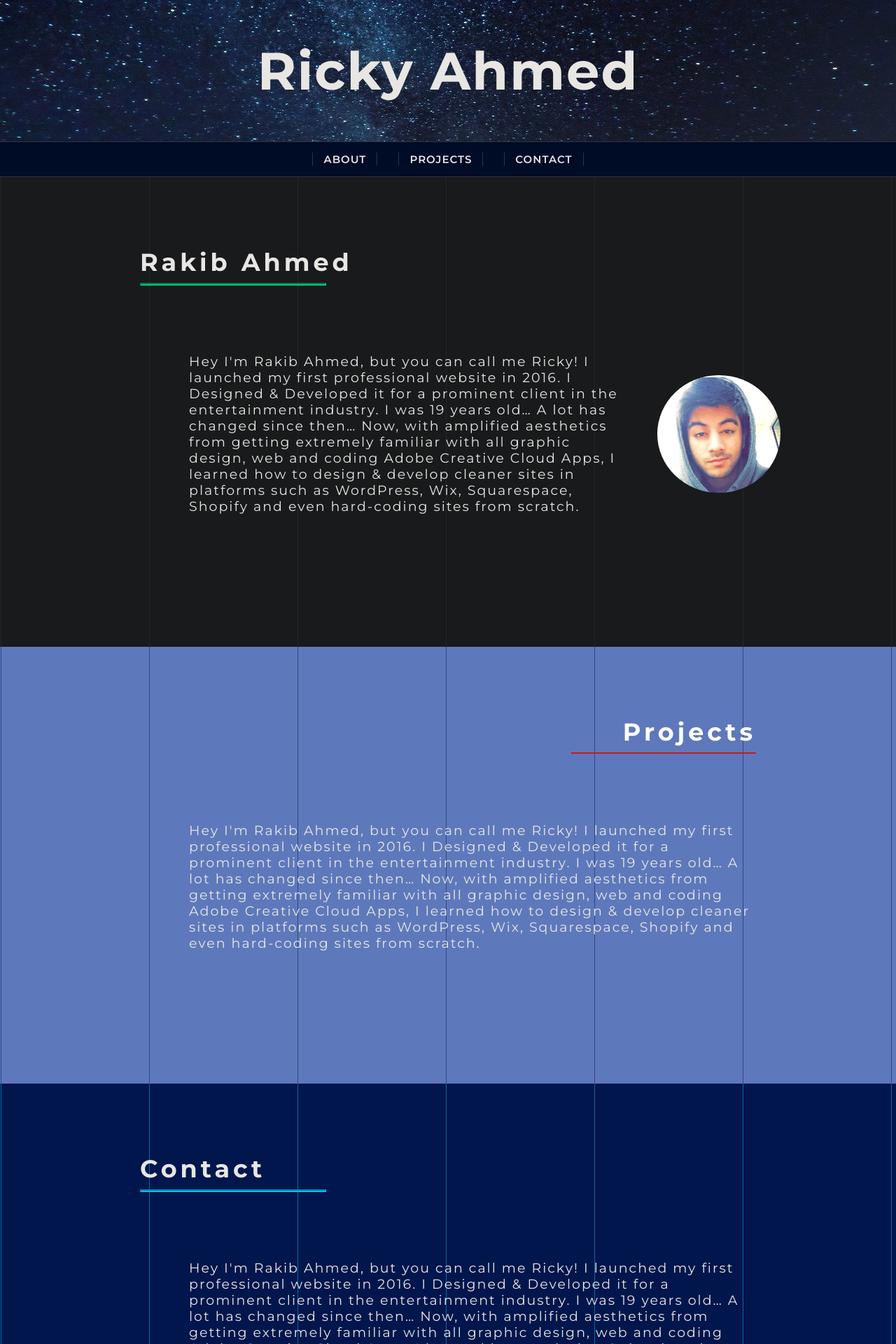
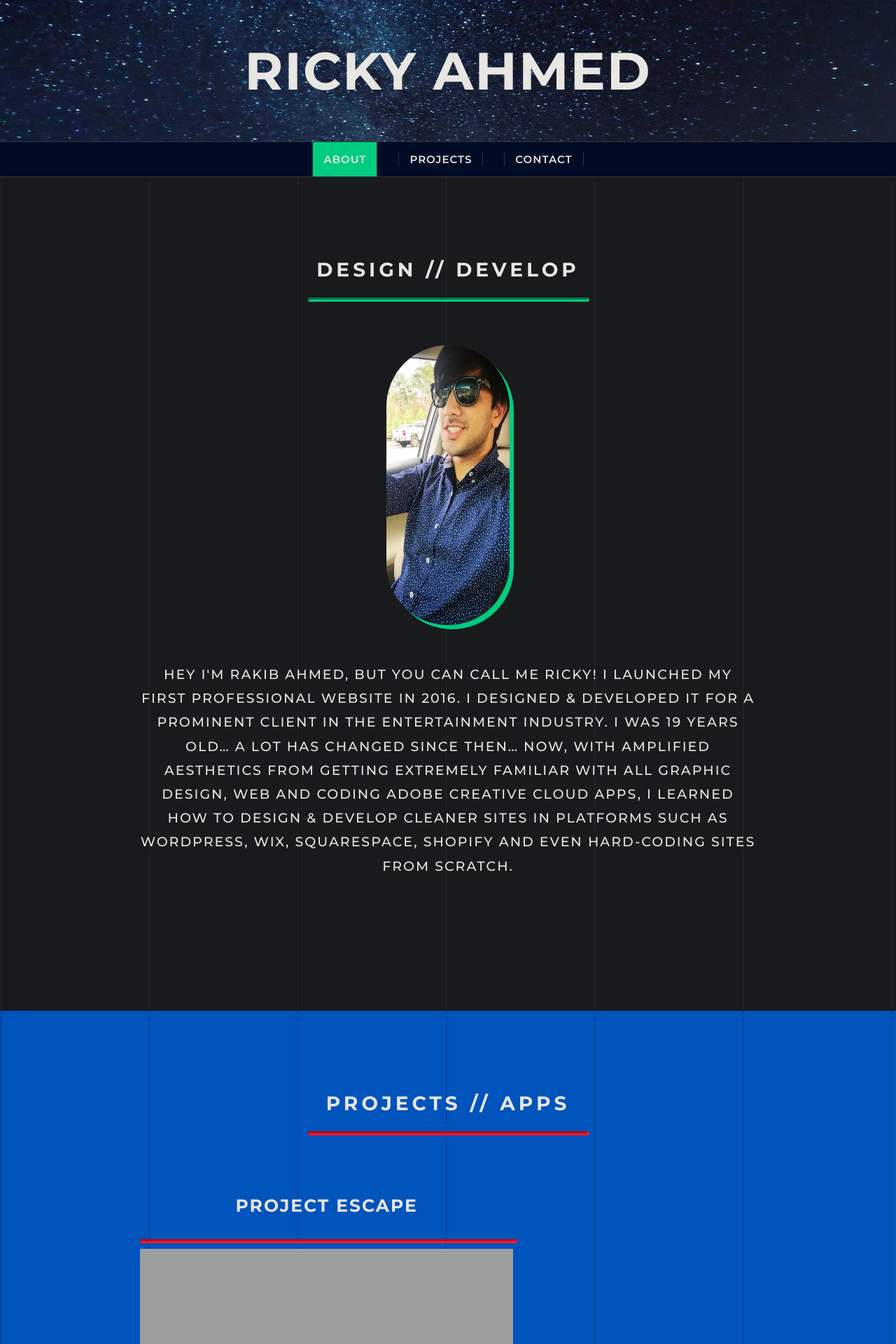
Before and after one commit to strawhat19/Portfolio, a PHP site: page / in a window 1280 px wide. Shown: the top 1920 px of the page at 70% size. Run offline with PHP 8.4, Linux system fonts and the light colour scheme; grey boxes are pictures that could not be loaded.

Commit message:
Added Projects Grid

```diff
--- a/assets/style.css
+++ b/assets/style.css
@@ -166,6 +166,27 @@ section {
     padding: 100px 200px;
 }
 
+h3 {
+    margin: 0;
+    padding: 15px;
+    font-size: 28px;
+    letter-spacing: 5px;
+    text-transform: uppercase;
+}
+
+h4 {
+    font-size: 25px;
+    text-align: center;
+    letter-spacing: 2px;
+}
+
+hr {
+    width: 395px;
+    border-width: 3px;
+}
+
+
+
 @media screen and (max-width: 992px) {
 
     section {
@@ -174,18 +195,6 @@ section {
 
 }
 
-    h3 {
-        letter-spacing: 5px;
-    }
-
-    h4 {
-        font-size: 25px;
-    }
-
-
-hr {
-    width: 29.75%;
-}
 
 #about {
     color: var(--soft-white);
@@ -201,9 +210,9 @@ hr {
 }
 
 #projects {
-    background: repeating-linear-gradient(
-        90deg
-         , var(--dark-blue) 1px, #5e79bb 2px 213px);
+        background: repeating-linear-gradient(
+    90deg
+     , var(--dark-blue) 1px, #0054bc 2px 213px);
 }
 
 #projects ::selection, #projects hr {
@@ -220,52 +229,110 @@ hr {
     text-align: right;
 }
 
-.bio {
+.content {
     display: flex;
     width: 100%;
     place-items: center;
+    justify-content: space-between;
+}
+
+#about .content img {
+    box-shadow: 6px 6px 0px 0px var(--main-green);
+    border-radius: 100px;
+    width: 20%;
+}
+
+.content p {
+    letter-spacing: 2px;
+    font-size: 19px;
+    line-height: 1.8;
     padding: 35px;
+    font-weight: 500;
+    transition: 150ms ease-in-out;
+}
+
+
+#projects .grid-row {
+    column-gap: 35px;
+    padding: 25px 0px;
+}
+
+#projects .project-box h4 {
+    text-align: center;
+}
+
+#projects .project-box hr {
+    width: 100%;
+}
+
+#projects .content img {
+    border-radius: 0px;
+    width: 100%;
+}
+
+/* Laptops */
+
+@media screen and (min-width:1535px) {
+
+    #about .content p {
+        padding: 0 0 35px 70px;
+        border-left: 5px inset var(--main-green);
+        border-bottom: 5px inset var(--main-green);
+        width: 69%;
+    }
 
 }
 
-.bio img {
-    border-radius: 100%;
-    width: 20%;
+@media screen and (max-width: 1535px) {
+
+    .header,  #projects .header {
+        text-align: center;
+        width: 700px;
+        margin: 0 auto;
+        transition: 150ms ease-in-out;
+    }
+
+    hr {
+        width: 395px;
+        float: none !important;
+        transition: 150ms ease-in-out;
+    }
+
+    .content {
+        padding: 35px 0px;
+       flex-wrap: wrap;
+       transition: 150ms ease-in-out;
+    }
+
+    #about .content {
+        display: flex;
+        flex-direction: column;
+        transition: 150ms ease-in-out;
+    }
+
+    .content p {
+    padding: 35px 0px;
+    order: 2;
+    text-align: center;
+    text-transform: uppercase;
+    transition: 150ms ease-in-out;
+    }
+
+    .content img {
+        min-height: 400px;
+        max-height: 400px;
+        width: auto;
+        margin: 0 auto;
+        transition: 150ms ease-in-out;
+    }
+
 }
 
-.bio p {
-    letter-spacing: 2px;
-    font-size: 19px;
-    padding: 35px;
-}
+/* XL - Large Breakpoint */
 
 @media screen and (max-width:1200px) {
 
-    .header,  #projects .header {
-        text-align: center;
 
-    }
-
-    hr {
-        width: 100%;
-        margin-top: 35px;
-    }
-
-    .bio {
-        padding: 35px 0px;
-       flex-wrap: wrap;
-    }
-
-    .bio img {
-        width: 55%;
-        min-width: 240px;
-        margin: 0 auto;
-    }
-
-    .bio p {
-    padding: 35px 0px;
-    order: 2;
-    }
 
 }
 
@@ -286,19 +353,6 @@ footer {
     background: black;
 }
 
-/* iPhone and iPad */
-
-@media screen and (max-width: 768px) {
-
-    section {
-        padding: 40px;
-    }
-
-    .opening-header {
-    font-size: 45px;
-}
-
-}
 
 /* Scroll to Top Button CSS */
 
@@ -354,3 +408,35 @@ footer {
   ::-webkit-scrollbar-thumb {
     background-color: #454a4d;
 }
+
+
+/* iPhone and iPad */
+
+@media screen and (max-width: 768px) {
+
+    section {
+        padding: 40px;
+    }
+
+    .opening-header {
+    font-size: 45px;
+}
+
+}
+
+
+/* Smaller Screens */
+
+@media screen and (max-width:500px) {
+
+    h3 {
+        padding: 0px;
+        font-size: 25px;
+    }
+
+    hr {
+        border-width: 1px;
+    }
+
+
+}
--- a/index.html
+++ b/index.html
@@ -6,7 +6,7 @@
     <meta name="viewport" content="width=device-width, initial-scale=1.0">
     <link rel="stylesheet" href="./assets/style.css">
     <link rel="icon" href="https://piratechs.com/wp-content/uploads/2019/05/Icon.svg" type="image/x-icon">
-    <title>Ricky Ahmed | Official Portfolio</title>
+    <title>Ricky | Official Portfolio</title>
     <!-- Welcome to my Portfolio Website! -->
 
 </head>
@@ -15,7 +15,7 @@
 <!-- This is the Website Header -->
 <header class="website-header">
 
-<h1 class="opening-header">Ricky Ahmed</h1>
+<h1 class="opening-header">RICKY AHMED</h1>
 
 </header>
 
@@ -32,37 +32,60 @@
 
 <section class="about section" id="about">
 
+    <article class="bio-content">
 <div class="header">
-    <h3 style="margin: 0; padding: 0; font-size: 35px;">Rakib Ahmed</h3>
-    <hr style="float: left; border-width: 2px;">
+    <h3>DESIGN // DEVELOP</h3>
+    <hr style="float: left;">
 </div>
 
     <br>
 
-    <div class="bio">
+    <div class="content">
 
     <p>Hey I'm Rakib Ahmed, but you can call me Ricky! I launched my first professional website in 2016. I Designed & Developed it for a prominent client in the entertainment industry. I was 19 years old… A lot has changed since then… Now, with amplified aesthetics from getting extremely familiar with all graphic design, web and coding Adobe Creative Cloud Apps,  I learned how to design & develop cleaner sites in platforms such as WordPress, Wix, Squarespace, Shopify and even hard-coding sites from scratch.</p>
 
-    <img src="./assets/Images/Ricky.jpg" alt="picture of ricky">
+    <img src="./assets/Images/Ricky-Roadtripportfolio.png" alt="picture of ricky">
 
 
 
 </div>
 
-
+</article>
 </section>
 
 <section class="projects section" id="projects">
 
 <div class="header">
-    <h3 style="margin: 0; padding: 0; color: #ffffff; font-size: 35px;">Projects</h3>
-    <hr style="float: right; border-color: border-width: 2px;">
+    <h3>PROJECTS // APPS</h3>
+    <hr style="float: right;">
 </div>
 
     <br>
-    <div class="bio">
-    <p>Hey I'm Rakib Ahmed, but you can call me Ricky! I launched my first professional website in 2016. I Designed & Developed it for a prominent client in the entertainment industry. I was 19 years old… A lot has changed since then… Now, with amplified aesthetics from getting extremely familiar with all graphic design, web and coding Adobe Creative Cloud Apps,  I learned how to design & develop cleaner sites in platforms such as WordPress, Wix, Squarespace, Shopify and even hard-coding sites from scratch.</p>
-</div>
+
+    <div class="content grid-row">
+        <div class="project-box">
+            <h4>PROJECT ESCAPE</h4>
+            <hr style="float: right;">
+            <img src="https://piratechs.com/wp-content/uploads/2020/01/WhiteLogoSpin.gif"       alt="Project Escape Logo">
+        </div>
+        <div class="project-box">
+            <h4>PROJECT ESCAPE</h4>
+            <hr style="float: right;">
+            <img src="https://piratechs.com/wp-content/uploads/2020/01/WhiteLogoSpin.gif"       alt="Project Escape Logo">
+        </div>
+        <div class="project-box">
+            <h4>PROJECT ESCAPE</h4>
+            <hr style="float: right;">
+            <img src="https://piratechs.com/wp-content/uploads/2020/01/WhiteLogoSpin.gif"       alt="Project Escape Logo">
+        </div>
+        <div class="project-box">
+            <h4>PROJECT ESCAPE</h4>
+            <hr style="float: right;">
+            <img src="https://piratechs.com/wp-content/uploads/2020/01/WhiteLogoSpin.gif"       alt="Project Escape Logo">
+        </div>
+    </div>
+
+
 
 
 </section>
@@ -70,14 +93,15 @@
 <section class="contact section" id="contact">
 
     <div class="header">
-    <h3 style="margin: 0; padding: 0; font-size: 35px;">Contact</h3>
-    <hr style="float: left; border-width: 2px;">
+    <h3>GET IN // CONTACT</h3>
+    <hr style="float: left;">
     </div>
 
     <br>
-    <div class="bio">
+    <div class="content">
     <p>Hey I'm Rakib Ahmed, but you can call me Ricky! I launched my first professional website in 2016. I Designed & Developed it for a prominent client in the entertainment industry. I was 19 years old… A lot has changed since then… Now, with amplified aesthetics from getting extremely familiar with all graphic design, web and coding Adobe Creative Cloud Apps,  I learned how to design & develop cleaner sites in platforms such as WordPress, Wix, Squarespace, Shopify and even hard-coding sites from scratch.</p>
 </div>
+
 
 </section>
 
```
Also changed, not shown: assets/Images/Ricky-Roadtripportfolio.png (added).
